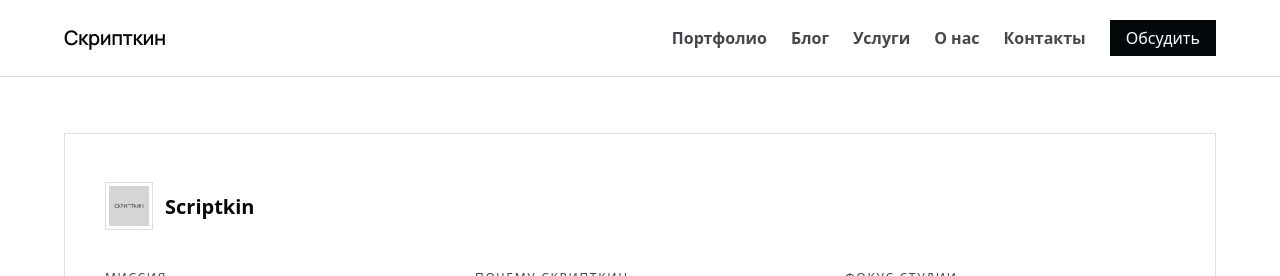
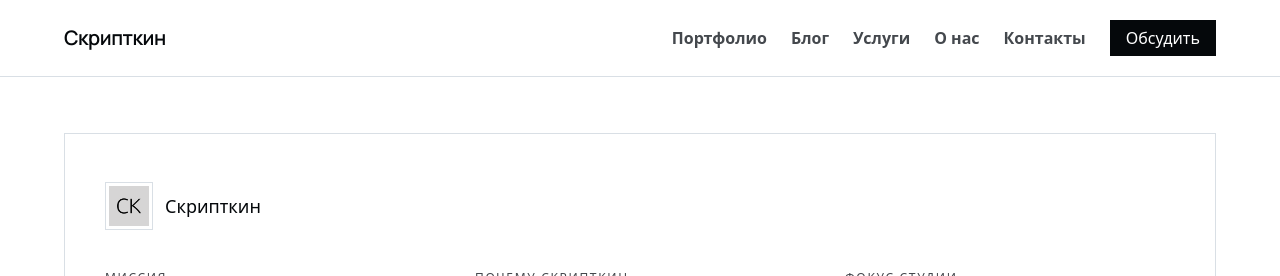
Before and after one commit to molokoedovmp/scriptkin, a Next.js app: page /about in a window 1280 px wide. Shown: the top 276 px of the page. Built offline with nearby package versions, Linux system fonts and the light colour scheme.

Commit message:
final review

```diff
--- a/src/app/about/page.tsx
+++ b/src/app/about/page.tsx
@@ -14,9 +14,9 @@
         <header className="mb-10 flex flex-col gap-3 sm:flex-row sm:items-center sm:justify-between">
           <div className="flex items-center gap-3">
             <div className="flex h-12 w-12 items-center justify-center border border-border bg-white">
-              <img src="/logo.png" alt="Scriptkin" className="h-10 w-10 object-contain" />
+              <img src="/logotip.png" alt="Scriptkin" className="h-10 w-10 object-contain" />
             </div>
-            <h1 className="text-lg font-semibold sm:text-xl leading-tight">Scriptkin</h1>
+            <h1 className="text-lg  sm:text-lg leading-tight">Скрипткин</h1>
           </div>
         </header>
 
```
